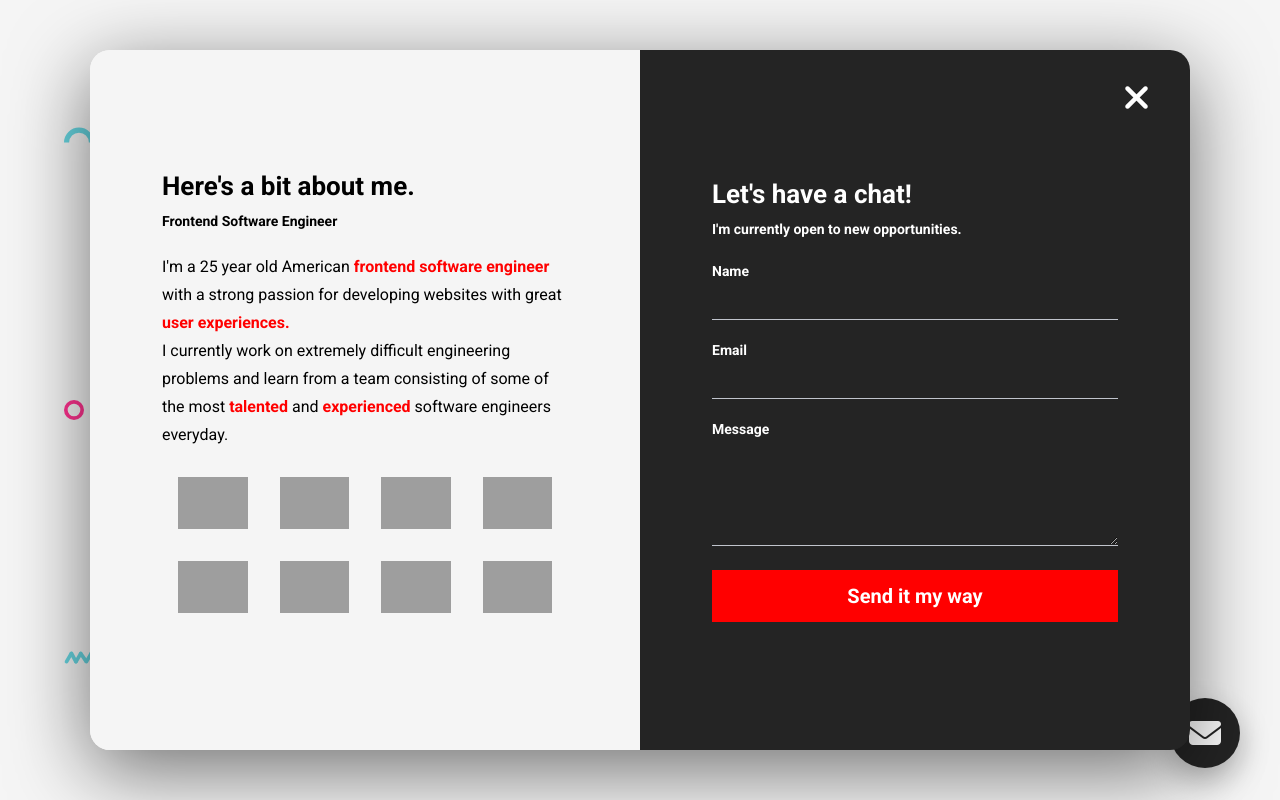
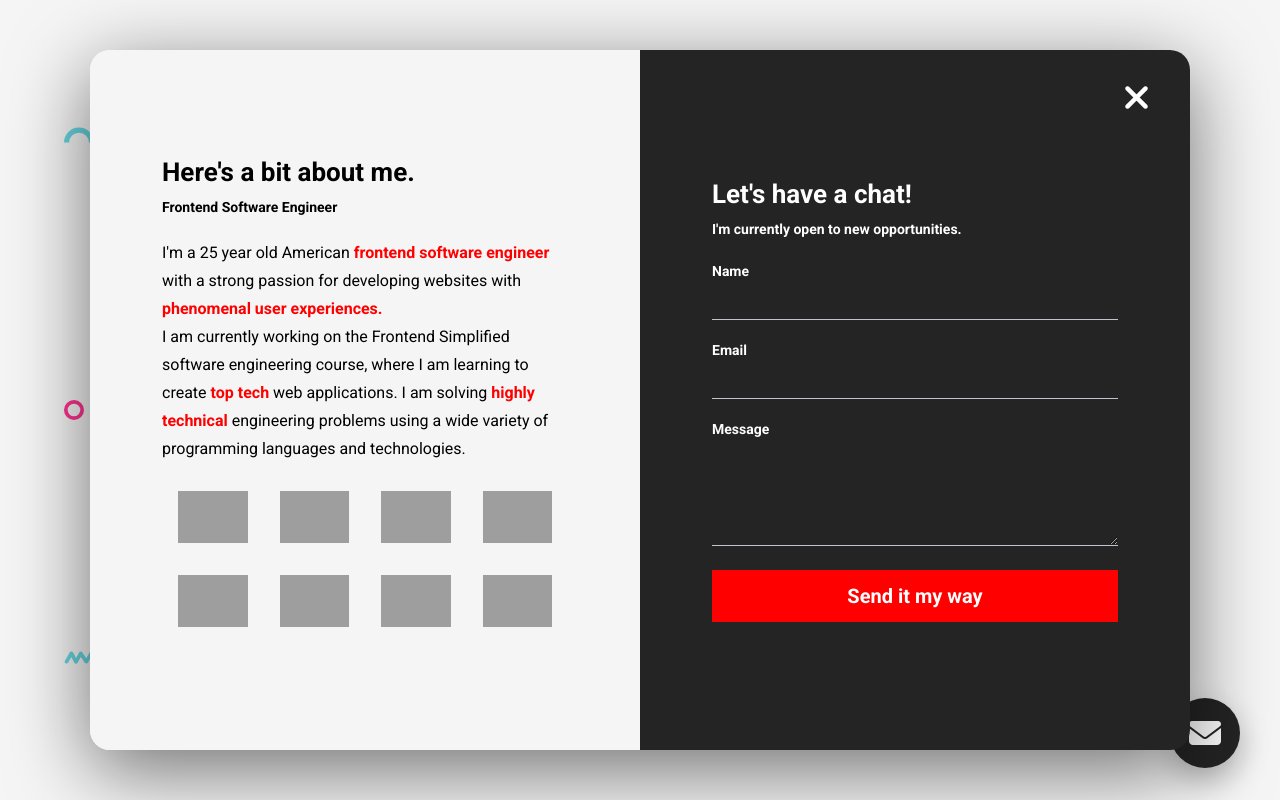
Before and after one commit to BrevenBennett/Advanced-E-Portfolio, a plain HTML site: page index.html in a window 1280 px wide. Both pictures are taken after a click on the item "About". Shown: the top 800 px of the page. Drawn offline with nearby package versions, Linux system fonts and the light colour scheme; grey boxes are pictures that could not be loaded.

Commit message:
changed about me

```diff
--- a/index.html
+++ b/index.html
@@ -111,13 +111,12 @@
           <p class="modal__para">
             I'm a 25 year old American
             <b class="red">frontend software engineer</b> with a strong passion
-            for developing websites with great
-            <b class="red">user experiences.</b>
+            for developing websites with
+            <b class="red">phenomenal user experiences.</b>
             <br />
-            I currently work on extremely difficult engineering problems and
-            learn from a team consisting of some of the most
-            <b class="red">talented</b> and
-            <b class="red">experienced</b> software engineers everyday.
+            I am currently working on the Frontend Simplified software engineering course, where I am learning to create
+            <b class="red">top tech</b> web applications. I am solving
+            <b class="red">highly technical</b> engineering problems using a wide variety of programming languages and technologies.
           </p>
           <div class="modal__languages">
             <figure class="modal__language">
```
